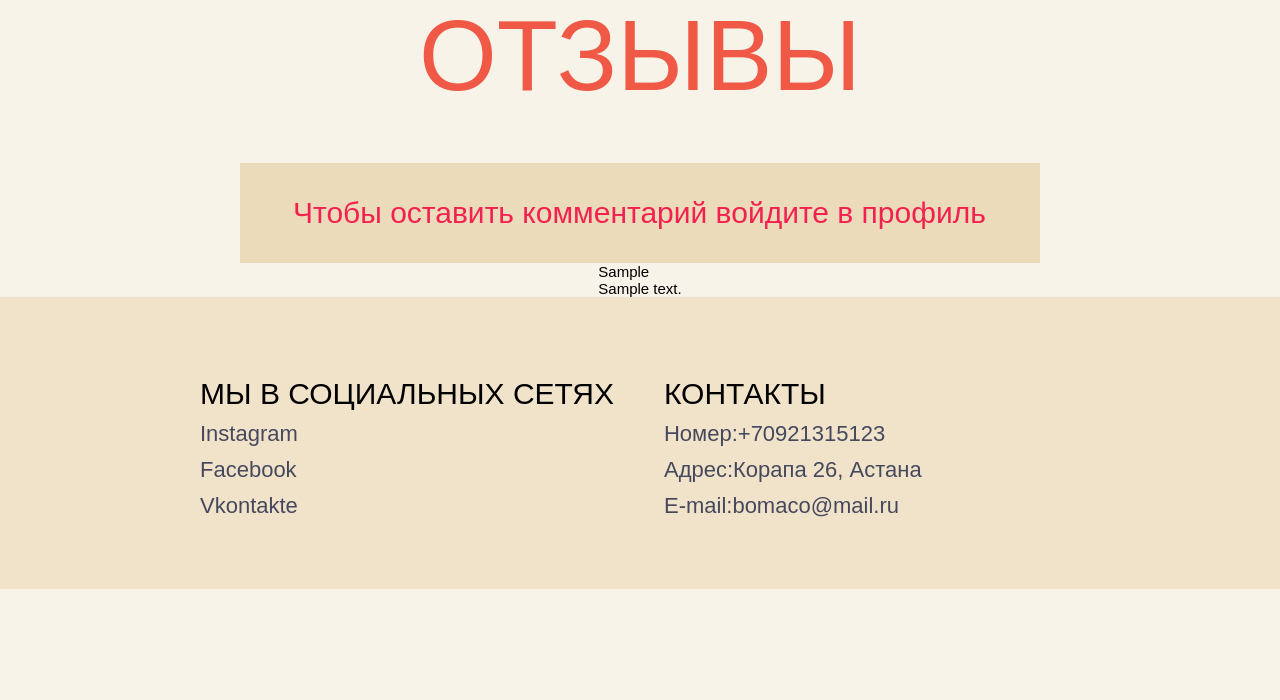
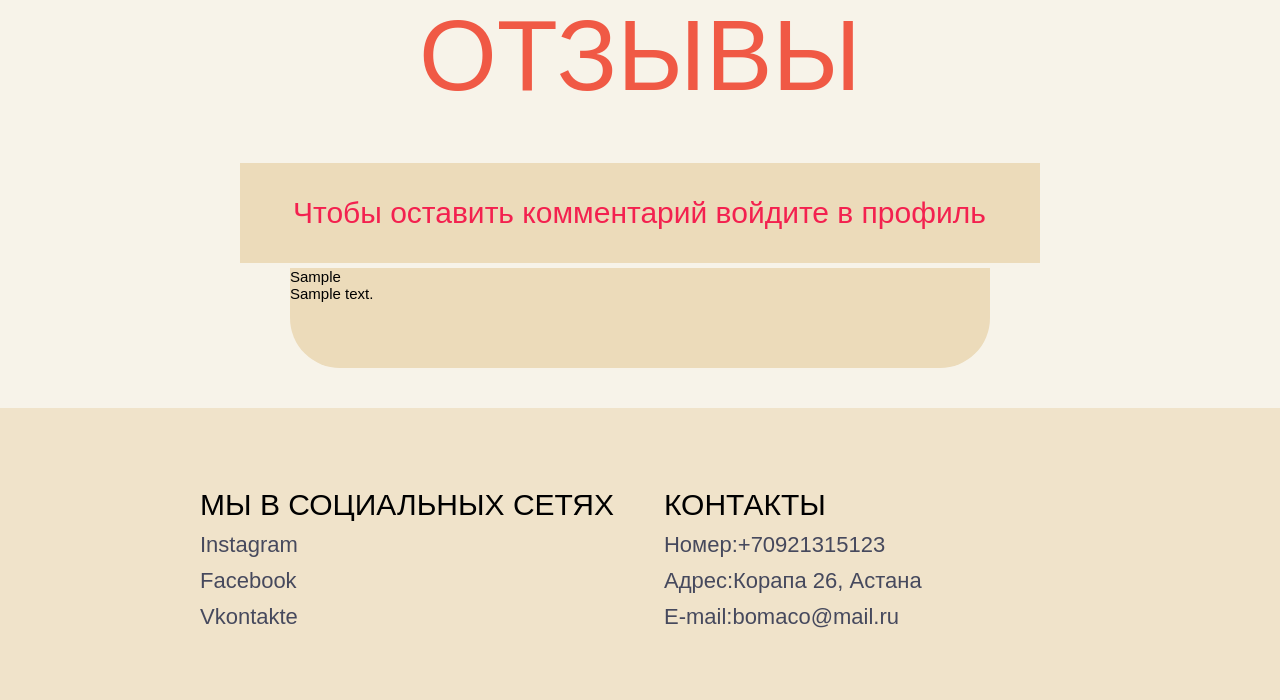
Before and after one commit to ko1z-se-2015/books, a PHP site: page /information.php?id=1 in a window 1280 px wide. Shown: the part 1013-1713 px from the top of the page. Before the commit the page ends 1602 px from the top, so only its background shows below. Run offline with PHP 8.4, Linux system fonts and the light colour scheme; tables that the repository leaves empty or names only in its code hold one stand-in row (values such as "Sample post"); grey boxes marked "Sample" are stand-in pictures.

Commit message:
изменения

```diff
--- a/css_main_page.css
+++ b/css_main_page.css
@@ -302,6 +302,7 @@ a{
     border-radius: 50%;
 }
 footer {
+    margin-top: 20px;
     position: relative;
     background-color: #f0e3ca;
     padding: 70px 150px;
--- a/information.css
+++ b/information.css
@@ -91,3 +91,15 @@
     background: #1eae98;
     transform: scale(1.1);
 }
+.comment{
+    margin-top: 5px;
+    max-width: 700px;
+    width: 100%;
+    height: 100px;
+    background: #ecdbba;
+}
+.comment:last-child{
+    border-bottom-left-radius: 50px;
+    border-bottom-right-radius: 50px;
+    margin-bottom: 20px;
+}
--- a/information.php
+++ b/information.php
@@ -67,7 +67,7 @@ $book_id = $book['id'];
         $query = mysqli_query($mysql, "SELECT * FROM `comments` WHERE `book_id` = '$book_id'");
         while ($comments = mysqli_fetch_assoc($query)) {
             ?>
-            <div>
+            <div class="comment">
                 <div><?php echo $comments['user'] ?></div>
                 <div><?php echo $comments['comment'] ?></div>
             </div>
```
